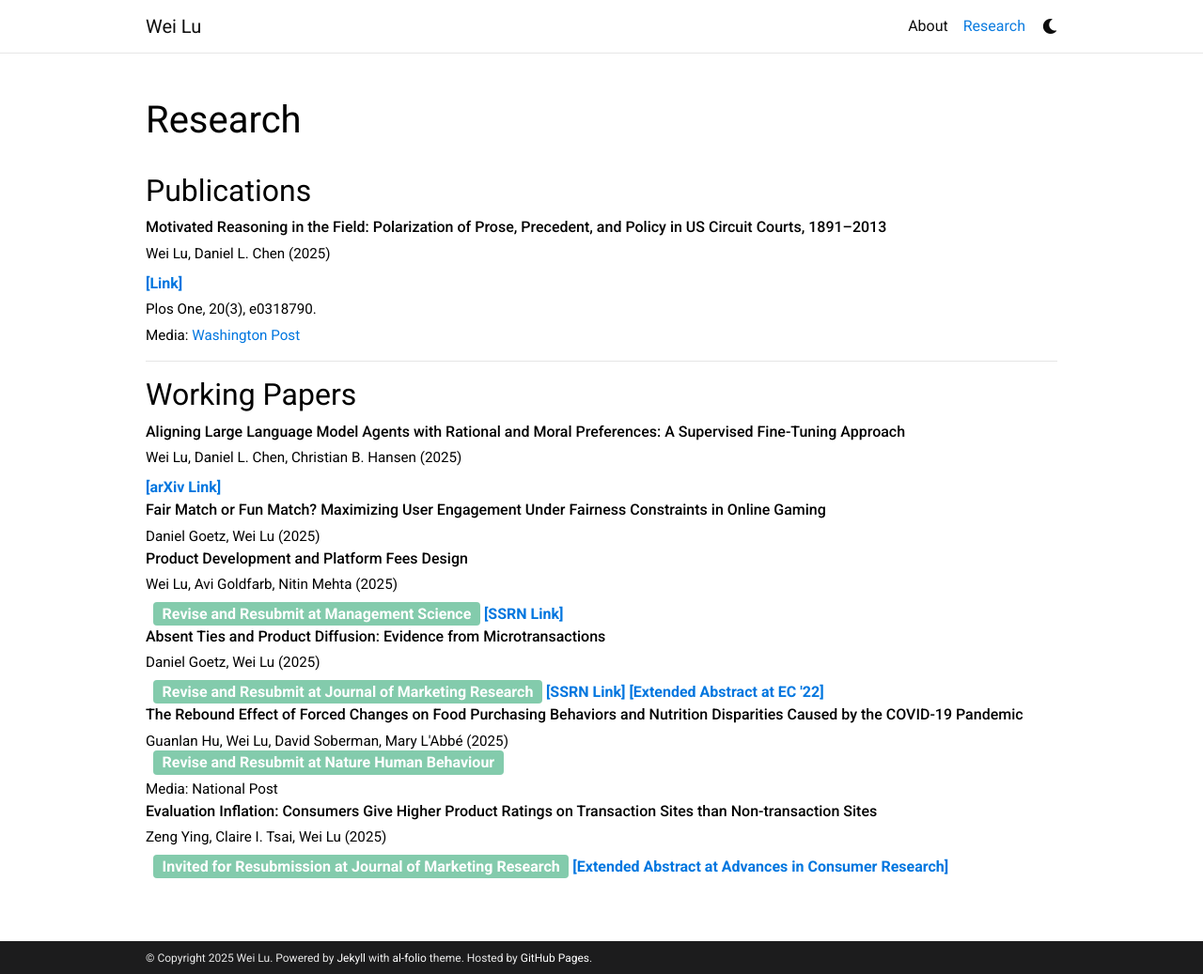
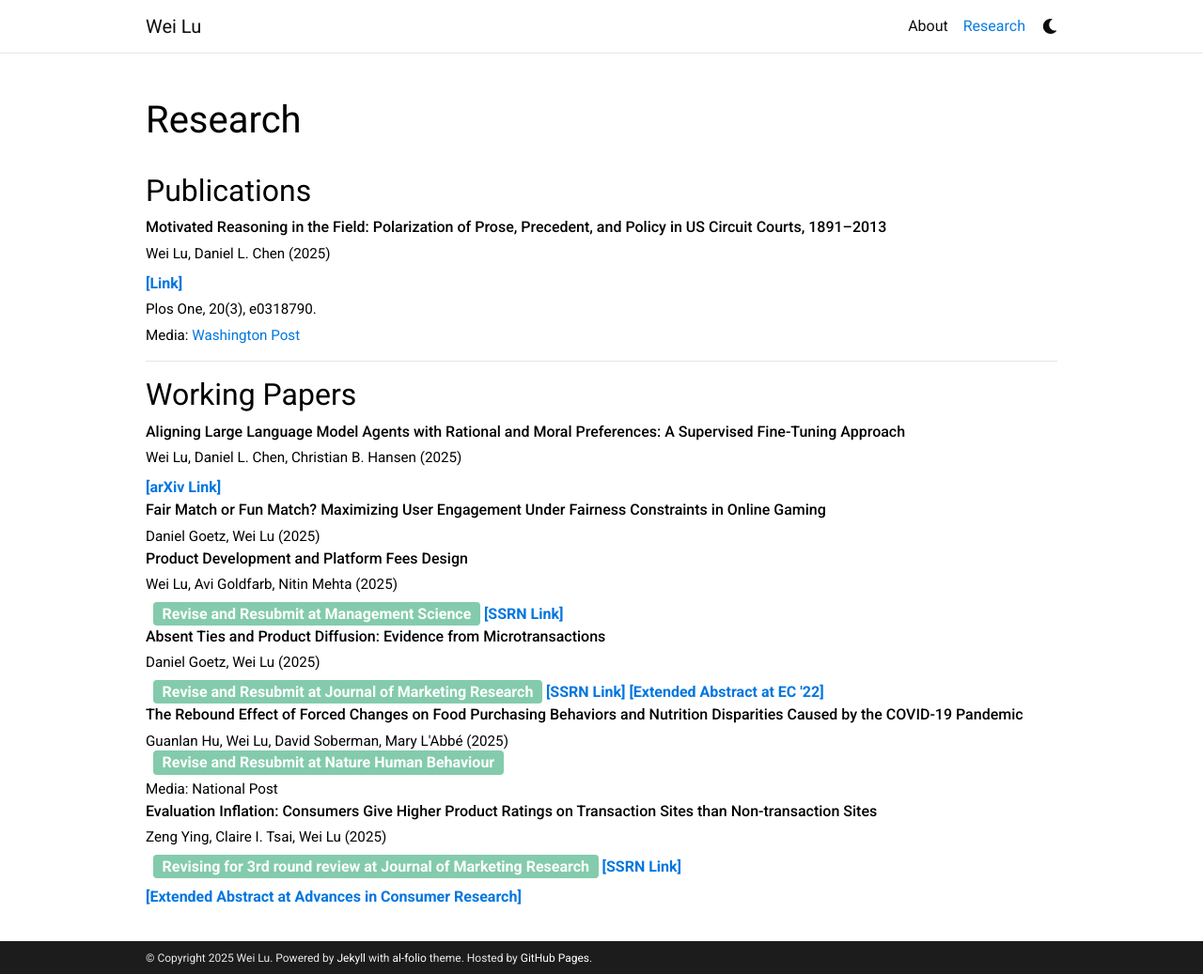
Before and after one commit to weilu-mkt/weilu-mkt.github.io, a Jekyll site: the page built from _pages/research.md, in a window 1280 px wide and 1037 px high. Shown: the whole window at 94% size. Built offline with Jekyll 4.4.1, drawn with Linux system fonts in a browser that asks for light colours; comment, search, counter and statistics services are not loaded; a style sheet for code colours, icons or effects is not loaded.

Commit message:
Update research.md

```diff
--- a/_pages/research.md
+++ b/_pages/research.md
@@ -70,9 +70,12 @@ nav_order: 1
   <div class="paper-header">
     <strong>Evaluation Inflation: Consumers Give Higher Product Ratings on Transaction Sites than Non-transaction Sites</strong>
   </div>
-  <span class="coauthors">Zeng Ying, Claire I. Tsai, Wei Lu (2025)</span><span class="tag tag-rnr">Invited for Resubmission at Journal of Marketing Research</span>
+  <span class="coauthors">Zeng Ying, Claire I. Tsai, Wei Lu (2025)</span><span class="tag tag-rnr">Revising for 3rd round review at Journal of Marketing Research</span>
+  <a class="paper-link" href="https://papers.ssrn.com/abstract=5514778" target="_blank">[SSRN Link]</a>
   <a class="paper-link" href="https://www.proquest.com/openview/815c030dc533d98ae3bf43e1eda0d906/1?cbl=30304&pq-origsite=gscholar" target="_blank">[Extended Abstract at Advances in Consumer Research]</a>
 </div>
+
+
 
 <style>
 /* LIGHT MODE */
```
